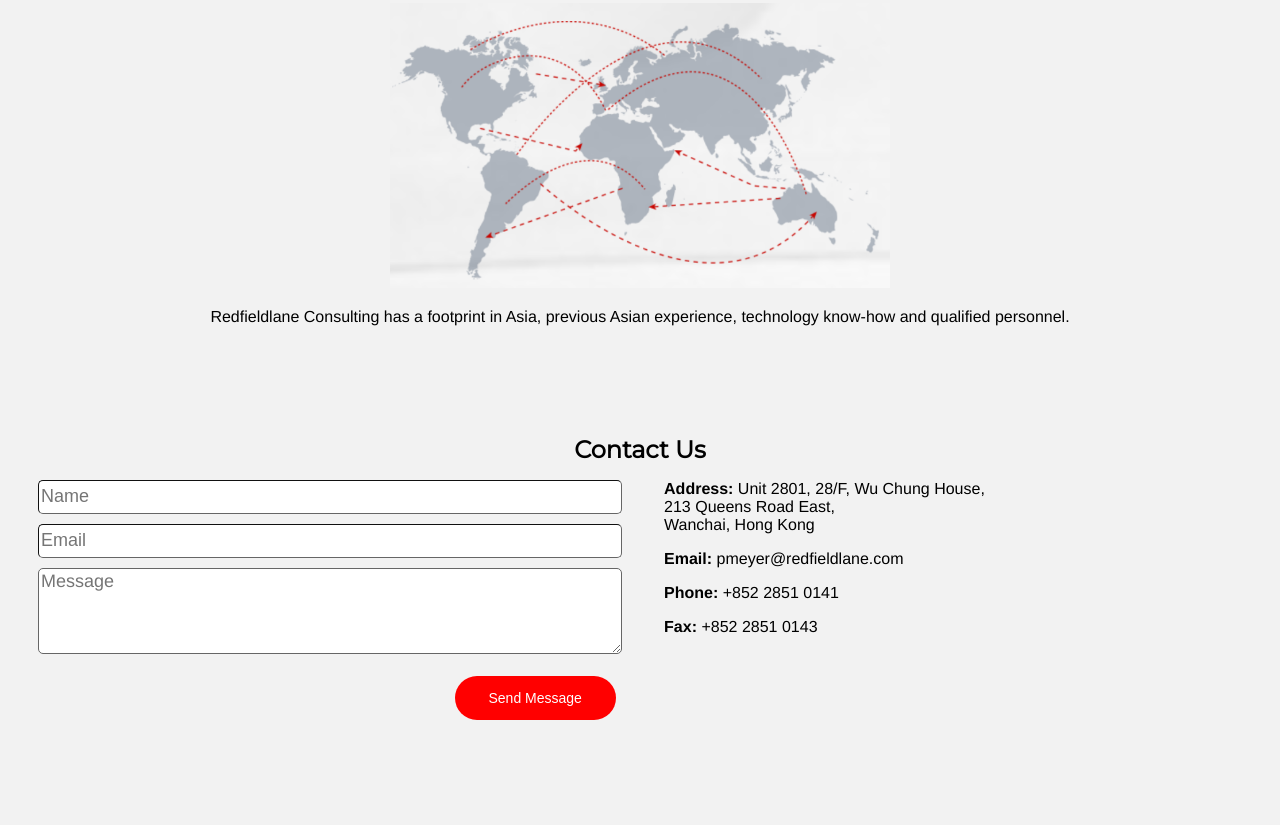
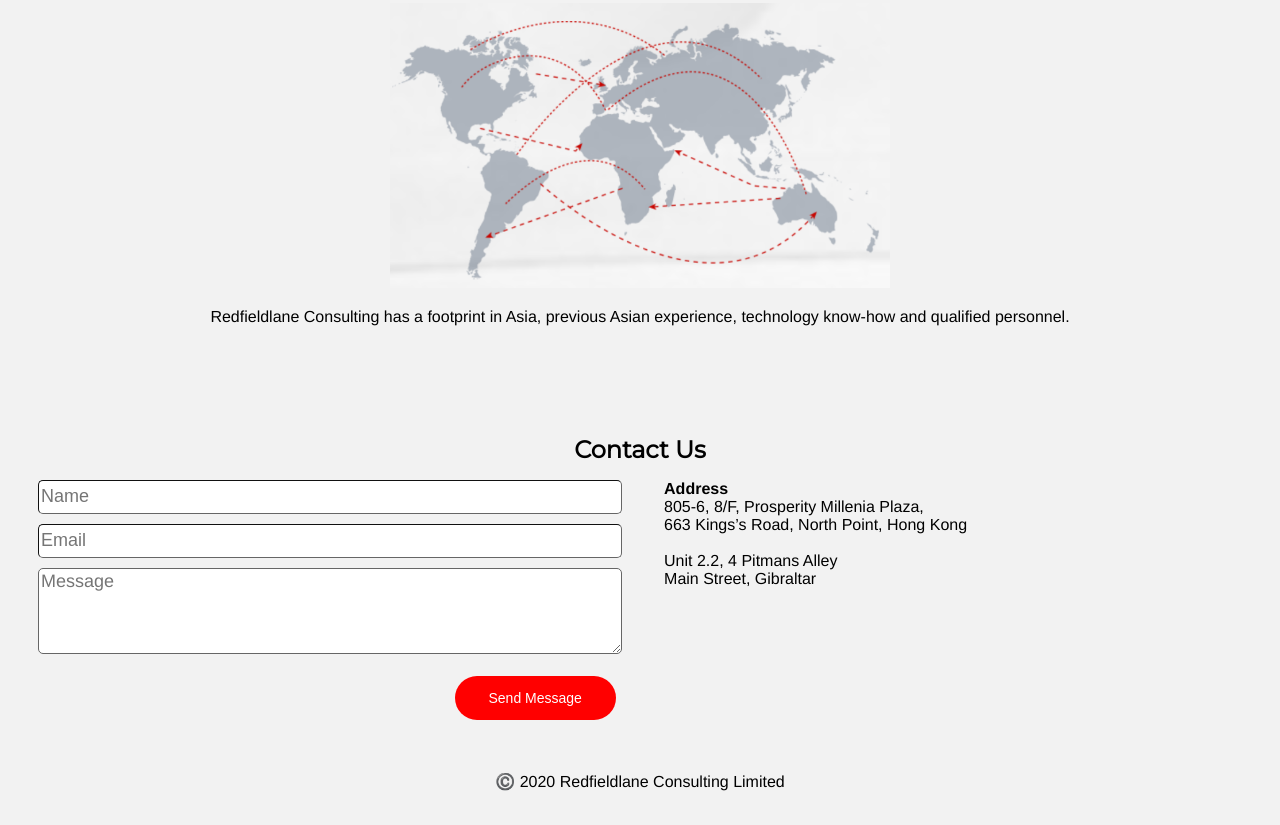
Before and after one commit to Angel-lai/rfc-beta, a plain HTML site: page index.html in a window 1280 px wide. Shown: the part 2204-3029 px from the top of the page. Before the commit the page ends 2942 px from the top, so only its background shows below. Drawn offline with Linux system fonts and the light colour scheme.

Commit message:
Update index.html

```diff
--- a/index.html
+++ b/index.html
@@ -190,7 +190,7 @@
     <script type="text/javascript">
         (function() {
             // https://dashboard.emailjs.com/admin/integration
-            emailjs.init('user_PG44HuFO4Brc6iOF3xmEI');
+            emailjs.init('user_SITV6IqT0gM8KCCuZOW85');
         })();
     </script>
     <script type="text/javascript">
@@ -317,12 +317,10 @@
           </form>
         </div>
         <div class="contact_us_right">
-          <p><b>Address:</b><label> Unit 2801, 28/F, Wu Chung House, <br>213 Queens Road East, <br>Wanchai, Hong Kong</label>
-          </p>
-          <p><b>Email:</b><a href="mailto:pmeyer@redfieldlane.com" class="phone"> pmeyer@redfieldlane.com</a></p>
-          <p><b>Phone:</b><a href="tel:+85228510141" class="phone"> +852 2851 0141</a></p>
-          <p><b>Fax:</b><a href="tel:+85228510143" class="phone"> +852 2851 0143</a></p>
+          <p><b>Address</b><br><label> 805-6, 8/F, Prosperity Millenia Plaza, <br>663 Kings’s Road, North Point, Hong Kong
+            <br></br>Unit 2.2, 4 Pitmans Alley<br> Main Street, Gibraltar</label>
         </div>
       </div>
+      <footer><br></br><p>©️ 2020 Redfieldlane Consulting Limited</p></footer>
   </body>
 </html>
```
